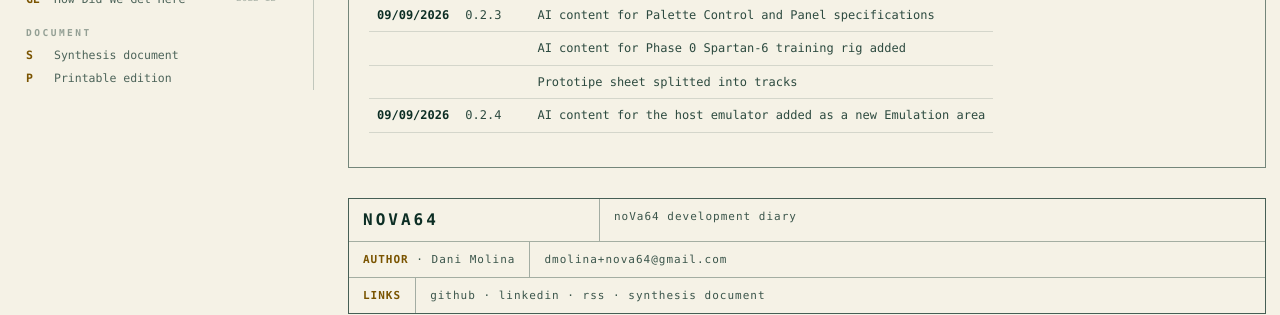
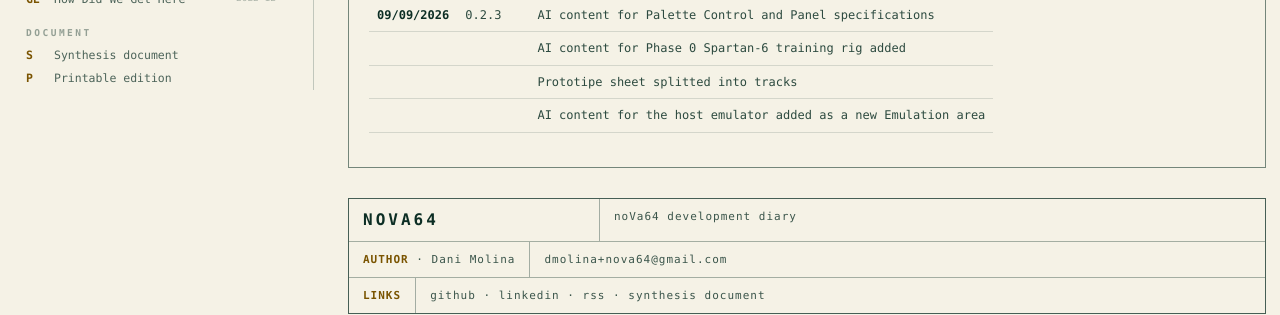
Before and after one commit to dmolinagarcia/nova64, a Jekyll site: the page built from docs/docsV3/content/sc_z1.md, in a window 1280 px wide. Shown: the part 433-748 px from the top of the page. Built offline with Jekyll 4.4.1, drawn with Linux system fonts in a browser that asks for light colours; our own code applies the rules of GitHub Pages for plain Markdown files.

Commit message:
Amend version

```diff
--- a/docs/docsV3/content/sc_z1.md
+++ b/docs/docsV3/content/sc_z1.md
@@ -8,4 +8,4 @@
 |09/09/2026|0.2.3|AI content for Palette Control and Panel specifications|
 |          |     |AI content for Phase 0 Spartan-6 training rig added|
 |          |     |Prototipe sheet splitted into tracks|
-|09/09/2026|0.2.4|AI content for the host emulator added as a new Emulation area|
+|          |     |AI content for the host emulator added as a new Emulation area|
```
Also changed, not shown: docs/docsV3/manifest.json.
